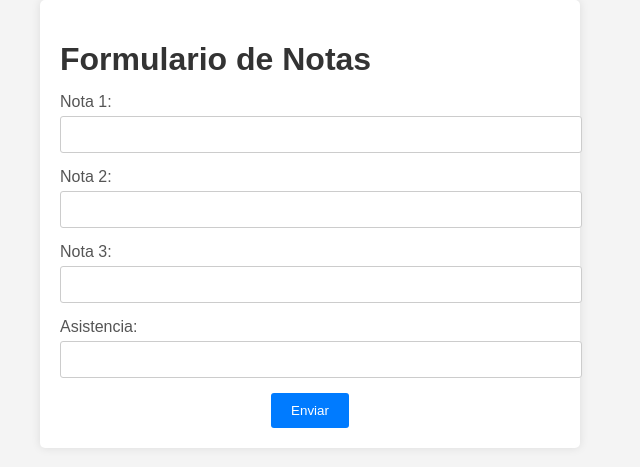
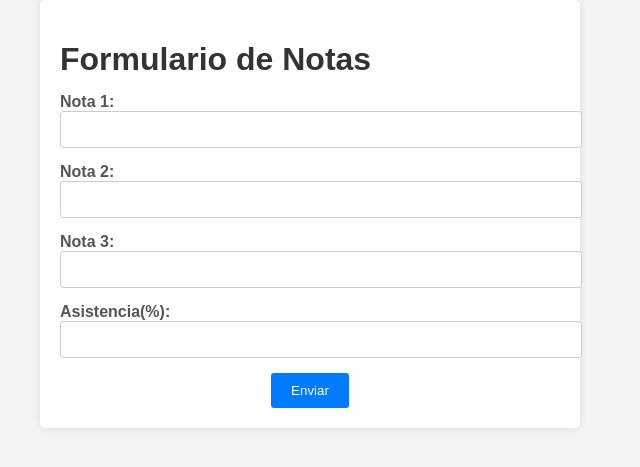
Before and after one commit to kaarenzu/ProyectoEvaluacion3, a Flask app: page /ejercicio1 in a window 1280 px wide. Shown: the top 467 px of the page, without its empty margins (330-970 px from the left). Run offline with Flask 3, Linux system fonts and the light colour scheme.

Commit message:
se corrige validacion del ejercicio 2

```diff
--- a/main.py
+++ b/main.py
@@ -31,11 +31,11 @@ def ejercicio2():
         nombre2 = len(str(request.form['nombre2']))
         nombre3 = len(str(request.form['nombre3']))
 
-        if nombre1 > nombre2 and nombre1 > nombre3:
+        if nombre1 >= nombre2 and nombre1 >= nombre3:
             return render_template('ejercicio2.html', nombre=str(request.form['nombre1']), caracteres= nombre1,resultado='resultado')
-        elif nombre2 > nombre1 and nombre2 > nombre3:
+        elif nombre2 >= nombre1 and nombre2 >= nombre3:
             return render_template('ejercicio2.html', nombre=str(request.form['nombre2']),caracteres= nombre2, resultado='resultado')
-        elif nombre3 > nombre1 and nombre2 > nombre2:
+        elif nombre3 >= nombre1 and nombre2 >= nombre2:
             return render_template('ejercicio2.html', nombre=str(request.form['nombre3']),caracteres= nombre3, resultado='resultado')
         else:
             return render_template('ejercicio2.html', nombre="", resultado='resultado')
--- a/static/css/estilosEjercicio1.css
+++ b/static/css/estilosEjercicio1.css
@@ -12,6 +12,7 @@ body {
     padding: 20px;
     background-color: #fff;
     border-radius: 5px;
+    font-weigh: bold;
     box-shadow: 0px 0px 10px rgba(0, 0, 0, 0.1);
 }
 
@@ -19,7 +20,7 @@ h1, h2 {
     text-align: justify;
     margin-bottom: 15px;
     color: #333;
-    font-weigh:bold;
+
 }
 
 form {
@@ -28,9 +29,9 @@ form {
 
 label {
     display: block;
-    margin-bottom: 5px;
     color: #555;
     text-align: justify;
+    font-weight: bold;
     }
 
 input {
--- a/templates/ejercicio1.html
+++ b/templates/ejercicio1.html
@@ -17,7 +17,7 @@
             <label for="nota3">Nota 3:</label>
             <input type="number" id="nota3" name="nota3" required>
             <br>
-            <label for="asistencia">Asistencia:</label>
+            <label for="asistencia">Asistencia(%):</label>
             <input type="number" id="asistencia" name="asistencia" required>
             <button type="submit">Enviar</button>
         </form>
```
